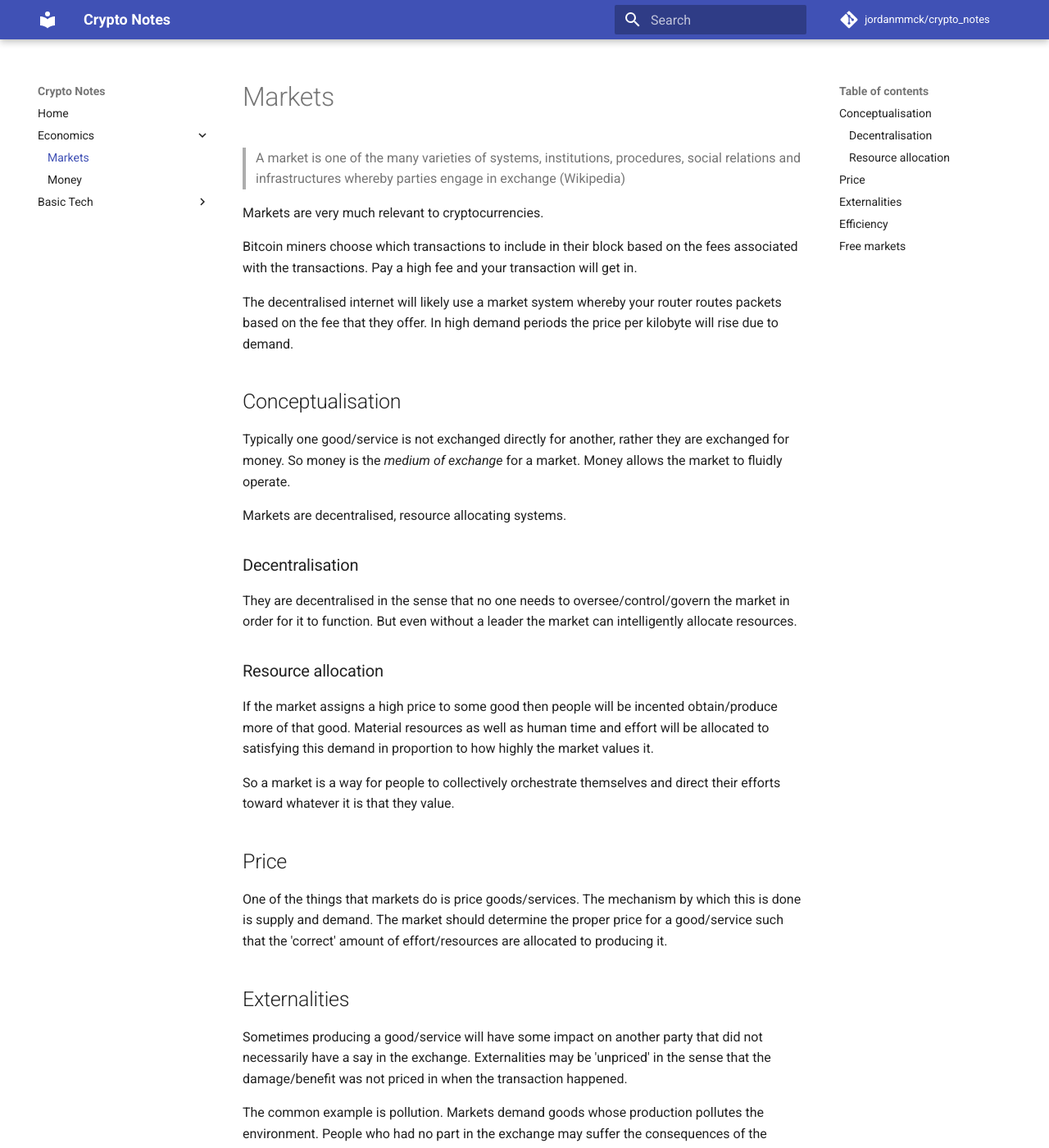
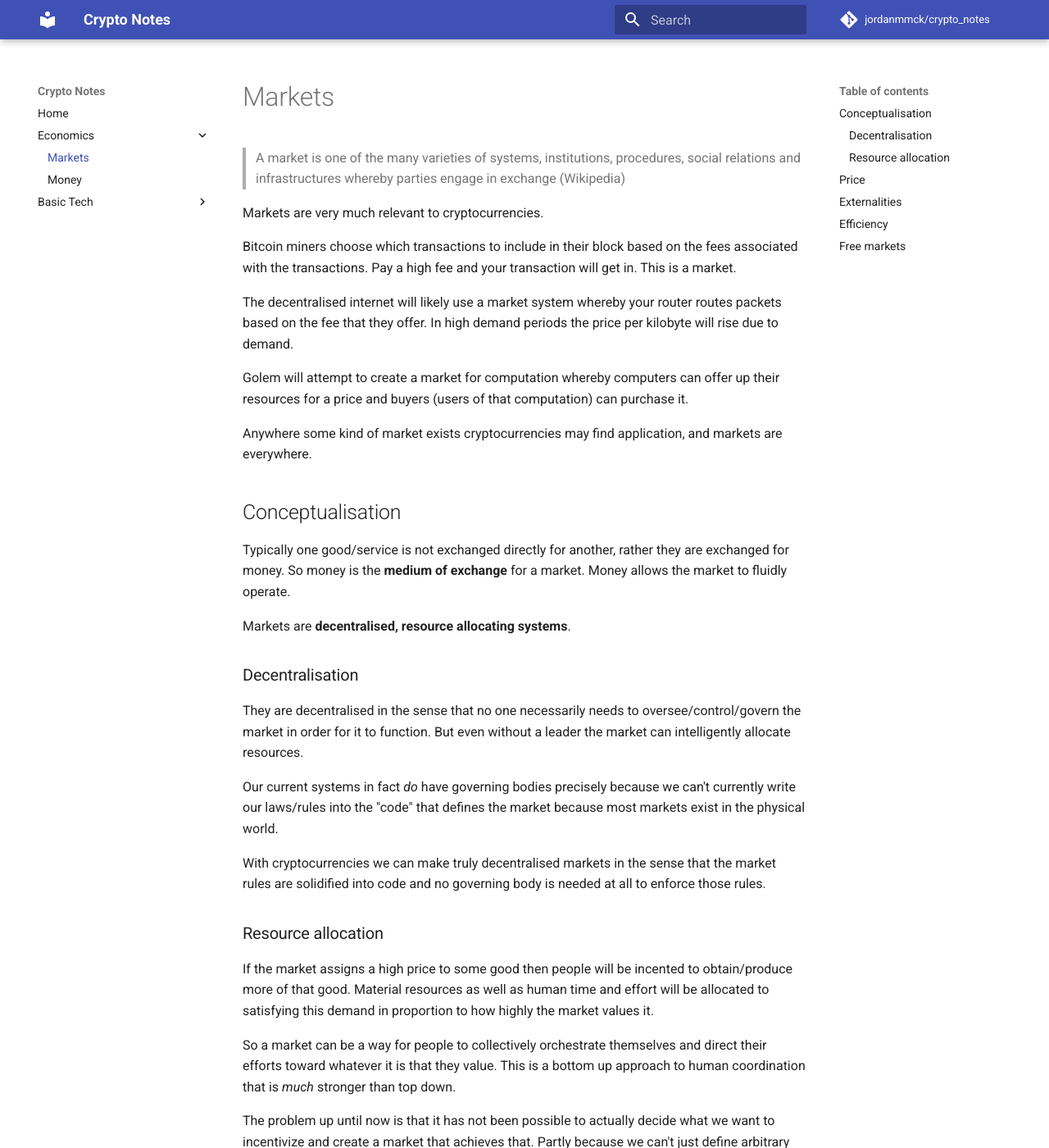
Before and after one commit to brianorwhatever/blockchain, an MkDocs documentation site: the page built from Notes/economics/markets.md, in a window 1280 px wide and 1400 px high. Shown: the whole window at 82% size. Built offline with MkDocs 1.6.1 and Material for MkDocs 9.7.7, drawn with Linux system fonts in a browser that asks for light colours; comment, search, counter and statistics services are not loaded; old or Windows-style settings are respelled for this version of MkDocs; some of the changed text lies outside the part shown.

Commit message:
fixed up pubkey, markets, money

```diff
--- a/Notes/economics/markets.md
+++ b/Notes/economics/markets.md
@@ -2,25 +2,35 @@
 
 Markets are very much relevant to cryptocurrencies.
 
-Bitcoin miners choose which transactions to include in their block based on the fees associated with the transactions. Pay a high fee and your transaction will get in.
+Bitcoin miners choose which transactions to include in their block based on the fees associated with the transactions. Pay a high fee and your transaction will get in. This is a market.
 
 The decentralised internet will likely use a market system whereby your router routes packets based on the fee that they offer. In high demand periods the price per kilobyte will rise due to demand.
 
+Golem will attempt to create a market for computation whereby computers can offer up their resources for a price and buyers (users of that computation) can purchase it.
+
+Anywhere some kind of market exists cryptocurrencies may find application, and markets are everywhere.
+
 ## Conceptualisation
 
-Typically one good/service is not exchanged directly for another, rather they are exchanged for money. So money is the *medium of exchange* for a market. Money allows the market to fluidly operate.
+Typically one good/service is not exchanged directly for another, rather they are exchanged for money. So money is the **medium of exchange** for a market. Money allows the market to fluidly operate.
 
-Markets are decentralised, resource allocating systems.
+Markets are **decentralised, resource allocating systems**.
 
 ### Decentralisation
 
-They are decentralised in the sense that no one needs to oversee/control/govern the market in order for it to function. But even without a leader the market can intelligently allocate resources.
+They are decentralised in the sense that no one necessarily needs to oversee/control/govern the market in order for it to function. But even without a leader the market can intelligently allocate resources.
+
+Our current systems in fact *do* have governing bodies precisely because we can't currently write our laws/rules into the "code" that defines the market because most markets exist in the physical world.
+
+With cryptocurrencies we can make truly decentralised markets in the sense that the market rules are solidified into code and no governing body is needed at all to enforce those rules.
 
 ### Resource allocation
 
-If the market assigns a high price to some good then people will be incented obtain/produce more of that good. Material resources as well as human time and effort will be allocated to satisfying this demand in proportion to how highly the market values it.
+If the market assigns a high price to some good then people will be incented to obtain/produce more of that good. Material resources as well as human time and effort will be allocated to satisfying this demand in proportion to how highly the market values it.
 
-So a market is a way for people to collectively orchestrate themselves and direct their efforts toward whatever it is that they value.
+So a market can be a way for people to collectively orchestrate themselves and direct their efforts toward whatever it is that they value. This is a bottom up approach to human coordination that is *much* stronger than top down.
+
+The problem up until now is that it has not been possible to actually decide what we want to incentivize and create a market that achieves that. Partly because we can't just define arbitrary market rules and ensure that participants follow them without huge overhead.
 
 ## Price
 
@@ -34,8 +44,8 @@ The common example is pollution. Markets demand goods whose production pollutes
 
 ## Efficiency
 
-Markets are efficient in the sense that they price goods, and therefore allocate resources more 'accurately' than any individual or group could manage.
+Markets are efficient in the sense that they price goods, and therefore allocate resources more 'accurately' than any individual or group could manage. If it were up to some group to decide what the 'correct' price of a commodity was, and all sellers had to follow it, they would likely either be too high and consumers would suffer the high price, be unable to buy, and sellers would likely make *less*; or price too low and sellers would suffer low profit and production would drop.
 
 ## Free markets
 
-A free market is one in which buyers and sellers can establish the proper price for things naturally without government interference. Supply and demand should function properly, and no collusion, monopoly etc. should take place.
+A free market is one in which buyers and sellers can establish the proper price for things naturally without government interference. Supply and demand should function properly, and no collusion, monopoly etc. should not take place.
```
Also changed, not shown: Notes/basic_tech/pubkey.md (+16 -3 lines), Notes/economics/money.md (+3 -3 lines).
